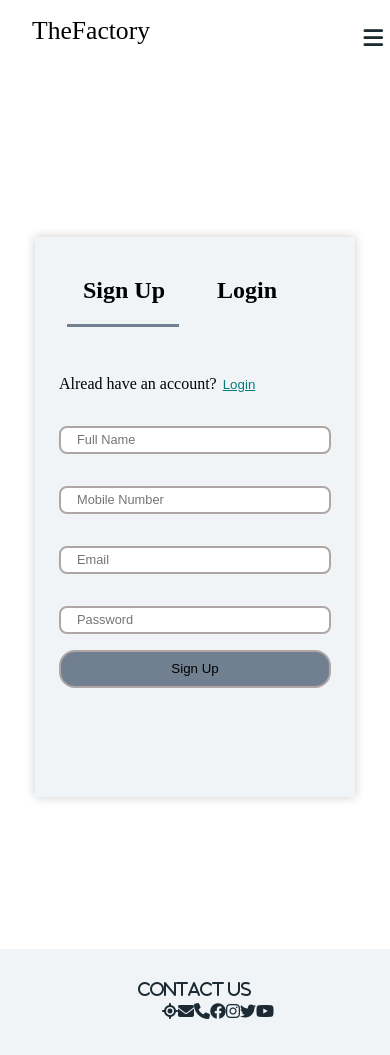
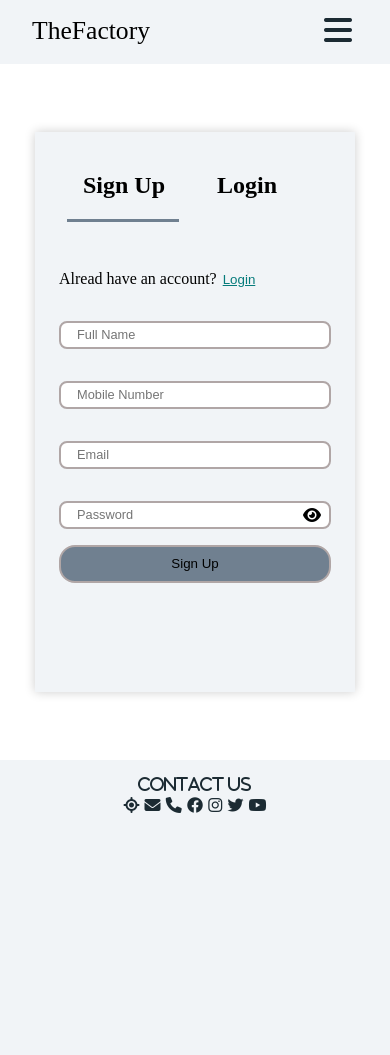
Before and after one commit to TheFactory001/learningPortal, a Flask app: page /login in a window 390 px wide. After the commit the page ends 813 px from the top, so only its background shows below. Run offline with Flask 2, Linux system fonts and the light colour scheme; some libraries are stand-ins or nearby versions.

Commit message:
styling adjustment

```diff
--- a/static/css/base.css
+++ b/static/css/base.css
@@ -10,22 +10,33 @@
 
 
 .nav{
-    background: white;
+    background: #f1f4f7;;
     padding: 0 2rem;
-    height: 0rem;
-    min-height: 10vh;
-    overflow: hidden;
     transition: height 1s ease-in-out;
+    min-height: 4rem;
+    width: 100%;
+    align-items: center;
 }
 
 .nav .nav-menu{
     display: flex;
     flex-direction: row;
-    flex-wrap: wrap;
     justify-content: space-between;
+    align-items: center;
+}
+.nav .nav-brand a{
+    text-decoration: none;
+    font-size: 1.6rem;
+    padding: 1rem 0;
+    display: block;
+    color: black;
 }
 
-.nav .toggle-collapse{
+nav button{
+    display: none;
+}
+
+/* .nav .toggle-collapse{
     position: absolute;
     top: 0%;
     width: 90%;
@@ -42,39 +53,32 @@
 .nav .toggle-collapse .toggle-icons i{
     font-size: 1.4rem;
 
-}
-
+} */
+/*
 .collapse{
     height: 30rem;
-}
+} */
 
 .nav .nav-items{
     list-style-type: none;
     display: flex;
-    margin: 0;
+    gap: 2rem;
 }
 
-.nav .nav-items .nav-link{
-    padding: 1.6rem 1rem;
+.nav .nav-items .li{
     font-size: 1.1rem;
     position: relative;
 }
 
-.nav .nav-items .nav-link:hover{
+.nav .nav-items .li:hover{
     background-color:white;
 }
 
-.nav .nav-items .nav-link:hover a{
+.nav .nav-items .nav-link a{
     color:black;
 }
 
-.nav .nav-brand a{
-    text-decoration: none;
-    font-size: 1.6rem;
-    padding: 1rem 0;
-    display: block;
-    color: black;
-}
+
 
 
 
@@ -120,6 +124,7 @@ html, body {
     flex-direction: row;
     justify-content: space-between;
     align-items: center;
+
 }
 
 .fas {
@@ -171,41 +176,122 @@ html, body {
     bottom: auto;
 }
 
-/*     Viewport less than or equal to 750px    */
 
 @media only screen and (max-width: 750px){
-    .nav .nav-menu, .nav .nav-link{
+    /* .nav .nav-menu, .nav .nav-link{
         flex-direction: column;
     }
 
     .nav .toggle-collapse{
         display: initial;
     }
-
-    html, body{
+    */
+    /* html, body{
        grid-template-columns: 100%;
     }
 
     .foot .foot-menu{
        grid-template-columns: repeat(1,1fr);
+    } */
+    nav button{
+        display: inline-block;
+        background: transparent;
+        cursor: pointer;
+        border: none;
+        font-size: 2rem;
     }
+    nav button#closeMenuBtn{
+        display: none;
+    }
+    .nav .nav-items {
+        position: fixed;
+        top: 4rem;
+        right:0;
+        height: fit-content;
+        width: 8rem;
+        flex-direction: column;
+        gap: 0;
+        margin: 0;
+        padding: 0;
+        border: none;
+        display: none;
+
+    }
+    .nav-items li{
+       width: 100%;
+       height: 3rem;
+       padding: 1rem 1rem;
+       border: 1px solid #f1f4f7;
+       background: white;
+       border-collapse: collapse;
+
+    }
+
+    .nav .nav-items li{
+        cursor: pointer;
+    }
+
+    .nav .nav-items li:hover{
+        background-color: #f1f4f7;
+        color: white;
+    }
+    .social {
+        margin-top: 1%;
+        margin-left: 30%;
+        margin-right: 30%;
    }
 
    /*  x   Viewport less than or equal to 750px  x  */
 
+}
+/*     Viewport less than or equal to 520px  - small phone  */
+@media only screen and (max-width:520px){
+    nav button{
+        display: inline-block;
+        background: transparent;
+        cursor: pointer;
+        border: none;
+        font-size: 2rem;
+    }
+    nav button#closeMenuBtn{
+        display: none;
+    }
+    .nav .nav-items {
+        position: fixed;
+        top: 4rem;
+        right:0;
+        height: fit-content;
+        width: 8rem;
+        flex-direction: column;
+        gap: 0;
+        margin: 0;
+        padding: 0;
+        border: none;
+        display: none;
 
-/*     Viewport less than or equal to 520px    */
-@media only screen and (max-width:520px){
-    html,body{
-        height: 125vh;
+    }
+    .nav-items li{
+       width: 100%;
+       height: 3rem;
+       padding: 1rem 1rem;
+       border: 1px solid #f1f4f7;
+       background: white;
+       border-collapse: collapse;
+
     }
 
-    .foot .foot-menu{
-        padding: 1rem .9rem !important;
+    .nav .nav-items li{
+        cursor: pointer;
     }
 
-    nav.toggle-collapse{
-        width: 80% !important;
+    .nav .nav-items li:hover{
+        background-color: #f1f4f7;
+        color: white;
     }
+    .social {
+        margin-top: 1%;
+        margin-left: 30%;
+        margin-right: 30%;
+   }
 
 }
--- a/static/css/login.css
+++ b/static/css/login.css
@@ -97,6 +97,24 @@ body{
     margin: 1rem 0;
     border: 2px solid rgb(176, 166, 166) ;
 }
+.field-icon {
+    float: right;
+    margin-left: -25px;
+    margin-top: 22px;
+    right: 10px;
+    position: relative;
+    z-index: 2;
+    cursor: pointer;
+  }
+  .fa-eye-slash{
+    visibility: hidden;
+
+  }
+
+.account-form i{
+    display: inline-block;
+
+}
 #Password{
     margin-top: 1rem;
     margin-bottom: 0;
--- a/static/js/base.js
+++ b/static/js/base.js
@@ -1,13 +1,56 @@
-$(document).ready(function(){
+// $(document).ready(function(){
 
-    $nav=$('.nav');
-    $toggleCollapse=$('.toggle-collapse');
+//     $nav=$('.nav');
+//     $toggleCollapse=$('.toggle-collapse');
 
-    /**click event on toggle menu*/
-    $toggleCollapse.click(function () {
-      $nav.toggleClass('collapse');
-    })
+//     /**click event on toggle menu*/
+//     $toggleCollapse.click(function () {
+//       $nav.toggleClass('collapse');
+//     })
+
+
+//     /* Show nav-items*/
 
 
 
-  });
+
+//   });
+
+
+let close_btn = document.getElementById('closeMenuBtn');
+//const menu_items = document.getElementsByClassName('menu_items');
+let menu_btn2 = document.querySelector('#openMenuBtn');
+let menu_items = document.querySelector('.nav-items')
+
+
+
+menu_btn2.addEventListener('click',() =>{
+
+    close_btn.style.display='inline-block';
+    menu_btn2.style.display='none'
+    menu_items.style.display='flex'
+
+}
+)
+
+close_btn.addEventListener('click',function() {
+
+  close_btn.style.display='none';
+  menu_btn2.style.display='inline-block';
+  menu_items.style.display='none'
+})
+
+
+$(window).resize(function() {
+  if ($(window).width() > 750){
+    close_btn.style.display='none';
+    menu_btn2.style.display='none'
+    menu_items.style.display='flex'
+  }
+  else{
+    close_btn.style.display='none';
+    menu_btn2.style.display='inline-block'
+    menu_items.style.display='none'
+  }
+
+});
--- a/templates/base.html
+++ b/templates/base.html
@@ -1,9 +1,9 @@
 <!DOCTYPE html>
 <html lang="en">
   <head>
-    <meta charset="UTF-8" />
+    <!-- <meta charset="UTF-8" />
     <meta http-equiv="X-UA-Compatible" content="IE=edge" />
-    <meta name="viewport" content="width=device-width, initial-scale=1.0" />
+    <meta name="viewport" content="width=device-width, initial-scale=1.0" /> -->
     <title>TheFactory</title>
 
     {% block stylesheet %} {% endblock stylesheet %}
@@ -18,37 +18,25 @@
   </head>
   <body>
     <nav class="nav">
-      <div class="nav-menu flex row">
+      <div class="nav-menu">
         <div class="nav-brand">
           <a href="#" class="text-gray">TheFactory</a>
         </div>
-        <div class="toggle-collapse">
+       <!-- <div class="toggle-collapse">
           <div class="toggle-icons">
             <i class="fas fa-bars"></i>
-          </div>
-        </div>
-        <div>
-          <!-- <ul class="nav-items">  -->
-            <ul class="nav-items">
+
+          </div> -->
+
+            <ul class="nav-items" id="menu">
               <li class="nav-link"><a href="{{ url_for('launch') }}">Home</a></li>
               <li class="nav-link"><a href="{{ url_for('about') }}">About</a></li>
               <li class="nav-link"><a href="{{ url_for('program') }}">Programs</a></li>
               <li class="nav-link"><a href="{{ url_for('login') }}">Login</a></li>
             </ul>
-            <!-- <li class="nav-link">
-              <a href="#">Home</a>
-            </li>
-            <li class="nav-link">
-              <a href="#">About</a>
-            </li>
-            <li class="nav-link">
-              <a href="#">Programs</a>
-            </li>
-            <li class="nav-link">
-              <a href="#">Login</a>
-            </li>
-          </ul> -->
-        </div>
+            <button id="closeMenuBtn"><i><img src="{{url_for('static',filename= 'img/close1.png')}}" height="35px" alt="close menu items button" ></i></button>
+            <button id="openMenuBtn"><i class="fas fa-bars" ></i></button>
+
       </div>
     </nav>
     {% block body_content %}{% endblock body_content %}
--- a/templates/login.html
+++ b/templates/login.html
@@ -5,8 +5,6 @@
 />
 {% endblock stylesheet %} {% block body_content %}
 <div class="form-container">
-
-
   <div class="account-form">
     <div class="form-header">
       <h2 onclick="switch_reg_form()">Sign Up</h2>
@@ -26,10 +24,29 @@
           Login
         </button>
       </p>
-    <input type="text" name="name" required id="FullName" placeholder="Full Name" />
+      <input
+        type="text"
+        name="name"
+        required
+        id="FullName"
+        placeholder="Full Name"
+      />
 
-    <input type="text" name="number" id="MobileNumber" required placeholder="Mobile Number" />
-    <input type="email" name="email" id="Email" required placeholder="Email" />
+      <input
+        type="text"
+        name="number"
+        id="MobileNumber"
+        required
+        placeholder="Mobile Number"
+      />
+      <input
+        type="email"
+        name="email"
+        id="Email"
+        required
+        placeholder="Email"
+        oninput="email_validator()"
+      />
 
       <input
         id="Password"
@@ -39,11 +56,26 @@
         required
         placeholder="Password"
       />
+      <i
+        class="fa-solid fa-eye field-icon"
+        id="seeIconReg"
+        onclick="show_password()"
+      ></i>
+      <i
+        class="fa-solid fa-eye-slash field-icon"
+        id="unseeIconReg"
+        onclick="hide_password()"
+      ></i>
       <label id="PasswordValidationMessage" style="visibility: hidden"></label>
       <button class="btn">Sign Up</button>
     </form>
 
-  <form id="LoginForm" style="visibility: hidden" action="/authCheck" method="POST">
+    <form
+      id="LoginForm"
+      style="visibility: hidden"
+      action="/authCheck"
+      method="POST"
+    >
       <p>
         Don't have an account?
         <button
@@ -57,13 +89,26 @@
       </p>
 
       <input id="loginEmail" name="email" type="email" placeholder="Email" />
-    <i><img src="{{url_for('static',filename='img/eye.png')}}" alt="" height="20px"></i>
-    <input id="loginPassword" name="password" type="password" placeholder="Password" />
+
+      <input
+        id="loginPassword"
+        name="password"
+        type="password"
+        placeholder="Password"
+      />
+      <i
+        class="fa-solid fa-eye field-icon"
+        id="showPassword"
+        onclick="show_password"
+      ></i>
+      <i class="fa-solid fa-eye-slash field-icon" onclick="hide_password"></i>
       <button class="btn">Login</button>
     </form>
   </div>
 </div>
-<script type="text/javascript"
-    src="https://ajax.googleapis.com/ajax/libs/jquery/1.4.2/jquery.min.js"></script>
+<script
+  type="text/javascript"
+  src="https://ajax.googleapis.com/ajax/libs/jquery/1.4.2/jquery.min.js"
+></script>
 <script src="/static/js/login.js"></script>
 {% endblock body_content %}
```
Also changed, not shown: static/js/login.js (+79 -58 lines), static/img/close.png (added), static/img/close1.png (added), static/img/menu.png (added). Lines whose indentation alone changed are shown as unchanged.
